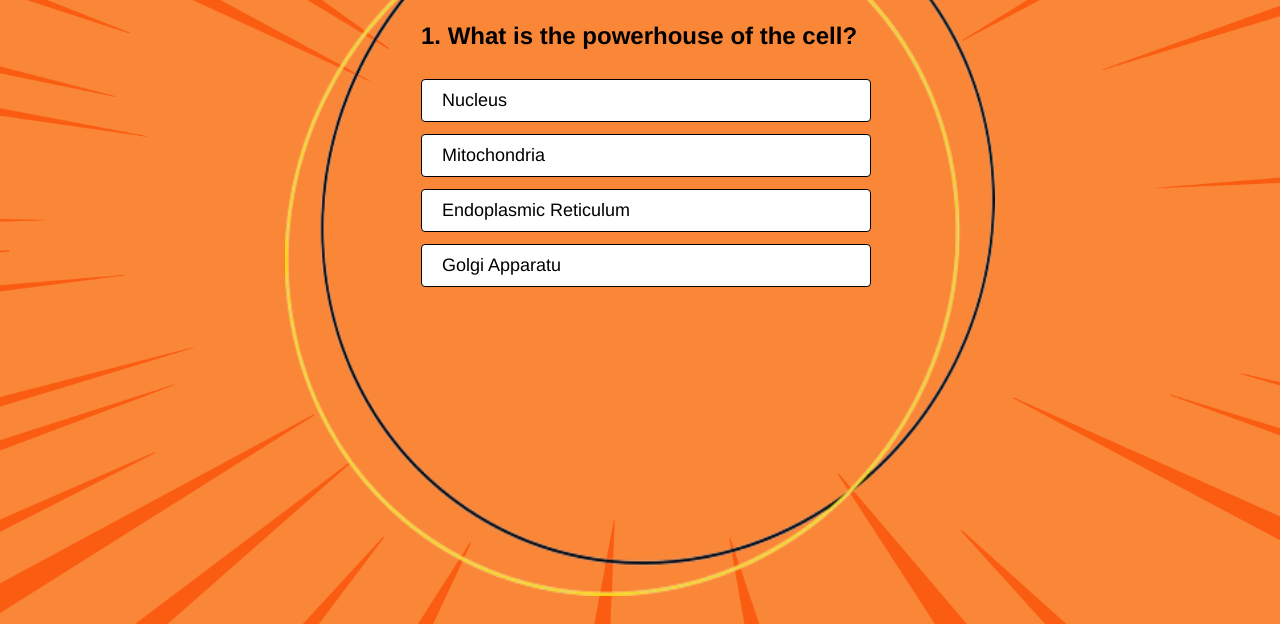
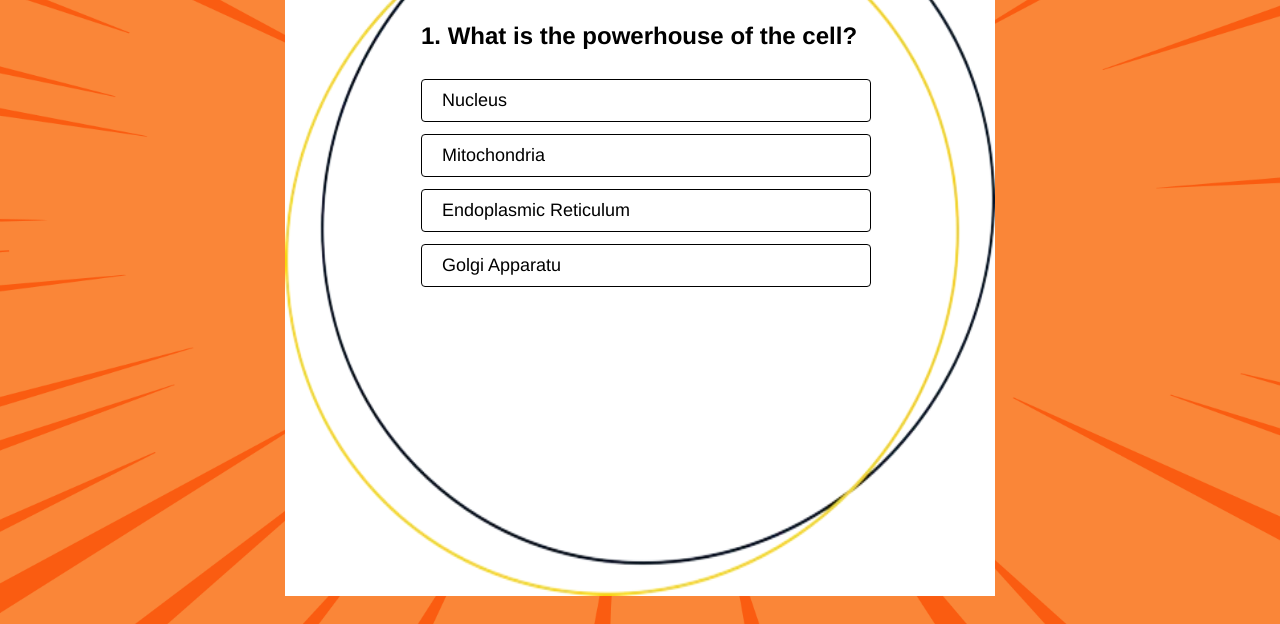
Before and after one commit to Srishti37/Quiz-Minds, a plain HTML site: page index.html in a window 1280 px wide. Shown: the part 176-800 px from the top of the page. Drawn offline with Linux system fonts and the light colour scheme.

Commit message:
Update style.css

```diff
--- a/style.css
+++ b/style.css
@@ -21,7 +21,7 @@ body{
     /* border: 1px solid red; */
     background-image: url(media/CardBg.png);
     background-size: 100% 100%;
-    /* background-color: rgb(255, 255, 255); */
+    background-color: rgb(255, 255, 255);
     width:90%;
     max-width: 710px;
     height: 95%;
```
